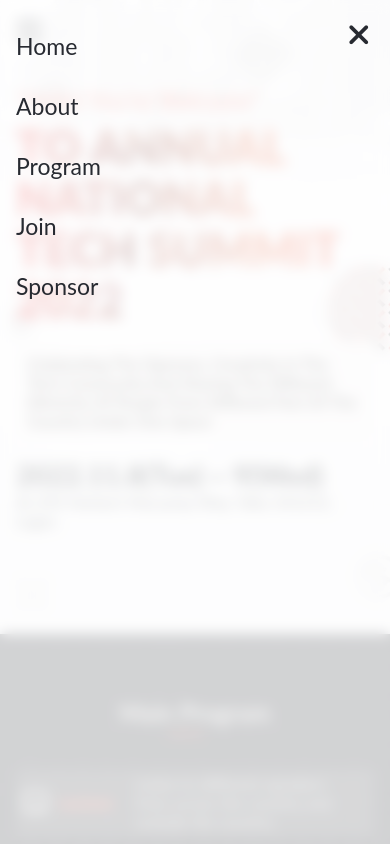
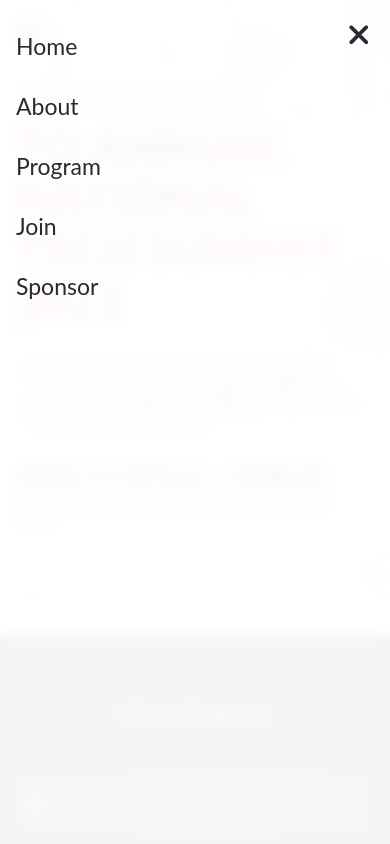
Before and after one commit to Tobby8629/Capstone-project, a website: page index.html in a window 390 px wide. Both pictures are taken after a click on the element 195 px from the left and 31 px from the top of the page. Shown: the top 844 px of the page. Drawn offline with Linux system fonts and the light colour scheme; a web font is replaced by a local one.

Commit message:
changes on mobile sidebar

```diff
--- a/about.css
+++ b/about.css
@@ -48,7 +48,7 @@ header nav ul {
   position: absolute;
   height: 100vh;
   width: 100%;
-  background-color: rgba(255, 255, 255, 0.788);
+  background-color: rgba(255, 255, 255, 0.952);
   top: 0;
   right: -100%;
   padding: 2rem 1rem;
--- a/style.css
+++ b/style.css
@@ -49,7 +49,7 @@ header nav ul {
   position: absolute;
   height: 100vh;
   width: 100%;
-  background-color: rgba(255, 255, 255, 0.795);
+  background-color: rgba(255, 255, 255, 0.952);
   top: 0;
   right: -100%;
   padding: 2rem 1rem;
```
Also changed, not shown: README.md.
